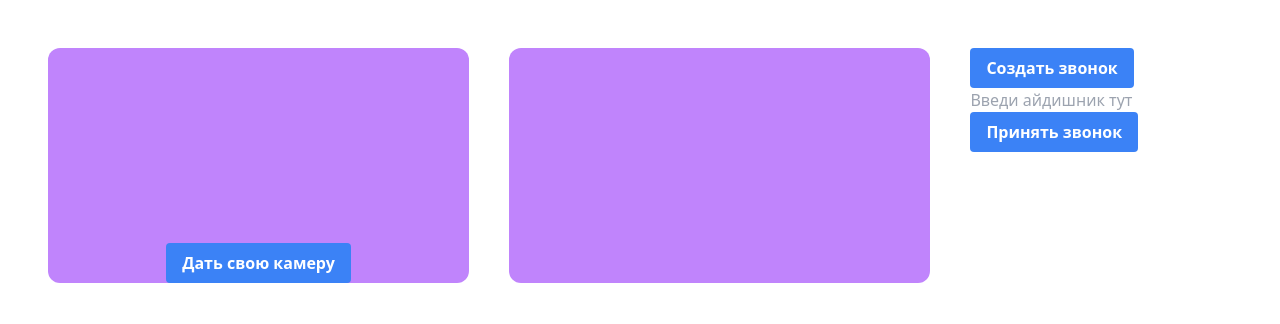
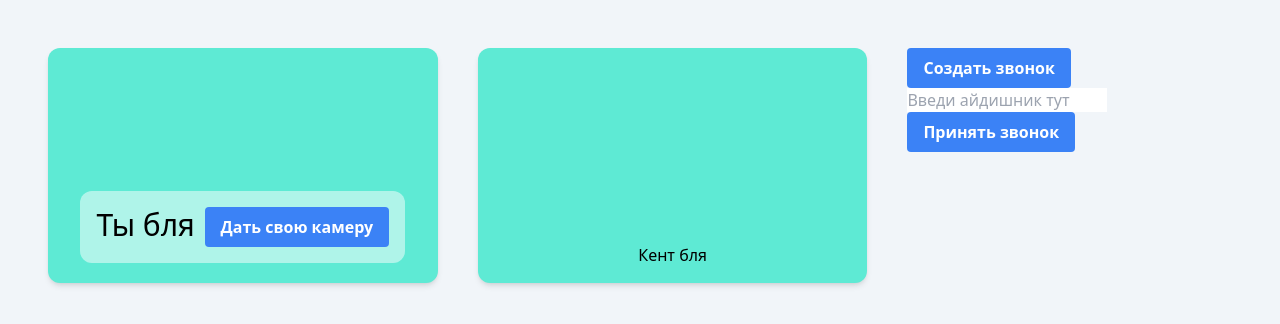
Before and after one commit to Tokiyashi/call-app, a Next.js app: page /meet in a window 1280 px wide. Shown: the top 324 px of the page. Built offline with nearby package versions, Linux system fonts and the light colour scheme.

Commit message:
style fix

```diff
--- a/src/app/meet/page.tsx
+++ b/src/app/meet/page.tsx
@@ -18,6 +18,7 @@ export default function Page() {
   const myCamRef = useRef<HTMLVideoElement>(null);
   const remoteCamRef = useRef<HTMLVideoElement>(null);
   const [pc, setPC] = useState<RTCPeerConnection>();
+  const [shownCam, setShownCam] = useState(false);
 
   const servers = {
     iceServers: [
@@ -58,6 +59,7 @@ export default function Page() {
     // };
 
     myCamRef.current!.srcObject = res;
+    setShownCam(true);
   };
 
   const handleCall = async () => {
@@ -168,28 +170,38 @@ export default function Page() {
   }, [pc]);
 
   return (
-    <div className="w-full h-screen flex gap-10 p-12">
-      <div className="bg-purple-400 rounded-xl w-1/2 h-1/3 flex justify-center items-end">
+    <div className="w-full h-screen flex gap-10 p-12 bg-slate-100">
+      <div className="relative rounded-xl p-4 bg-teal-300 shadow-md h-1/3 flex justify-center items-end">
         <video
           autoPlay
           playsInline
           className="rounded h-full w-full"
           ref={myCamRef}
+          muted
         />
-        <button
-          onClick={handleShareCam}
-          className="bg-blue-500 absolute hover:bg-blue-700 text-white font-bold py-2 px-4 rounded"
+        <div
+          className="w-5/6 absolute p-4 flex justify-between bottom-5 rounded-xl"
+          style={{ backgroundColor: "rgba(255,255,255, 0.5)" }}
         >
-          Дать свою камеру
-        </button>
+          <div className="text-3xl">Ты бля</div>
+          {!shownCam && (
+            <button
+              onClick={handleShareCam}
+              className="bg-blue-500  hover:bg-blue-700 text-white font-bold py-2 px-4 rounded"
+            >
+              Дать свою камеру
+            </button>
+          )}
+        </div>
       </div>
-      <div className="bg-purple-400 rounded-xl w-1/2 h-1/3">
+      <div className="relative rounded-xl p-4 bg-teal-300 shadow-md h-1/3 flex justify-center items-end">
         <video
           autoPlay
           playsInline
           className="rounded h-full w-full"
           ref={remoteCamRef}
         />
+        <div className="absolute">Кент бля</div>
       </div>
 
       <div>
--- a/src/app/page.tsx
+++ b/src/app/page.tsx
@@ -1,3 +1,12 @@
+import Link from "next/link";
+
 export default function Home() {
-  return <div></div>;
+  return (
+    <div className="flex min-h-screen flex-col items-center justify-start p-24 bg-slate-100">
+      <h1 className="text-3xl font-bold bg-violet-300 p-10 rounded-2xl">
+        Здарова олух
+      </h1>
+      <Link href="/meet">Начать пиздеть</Link>
+    </div>
+  );
 }
```
